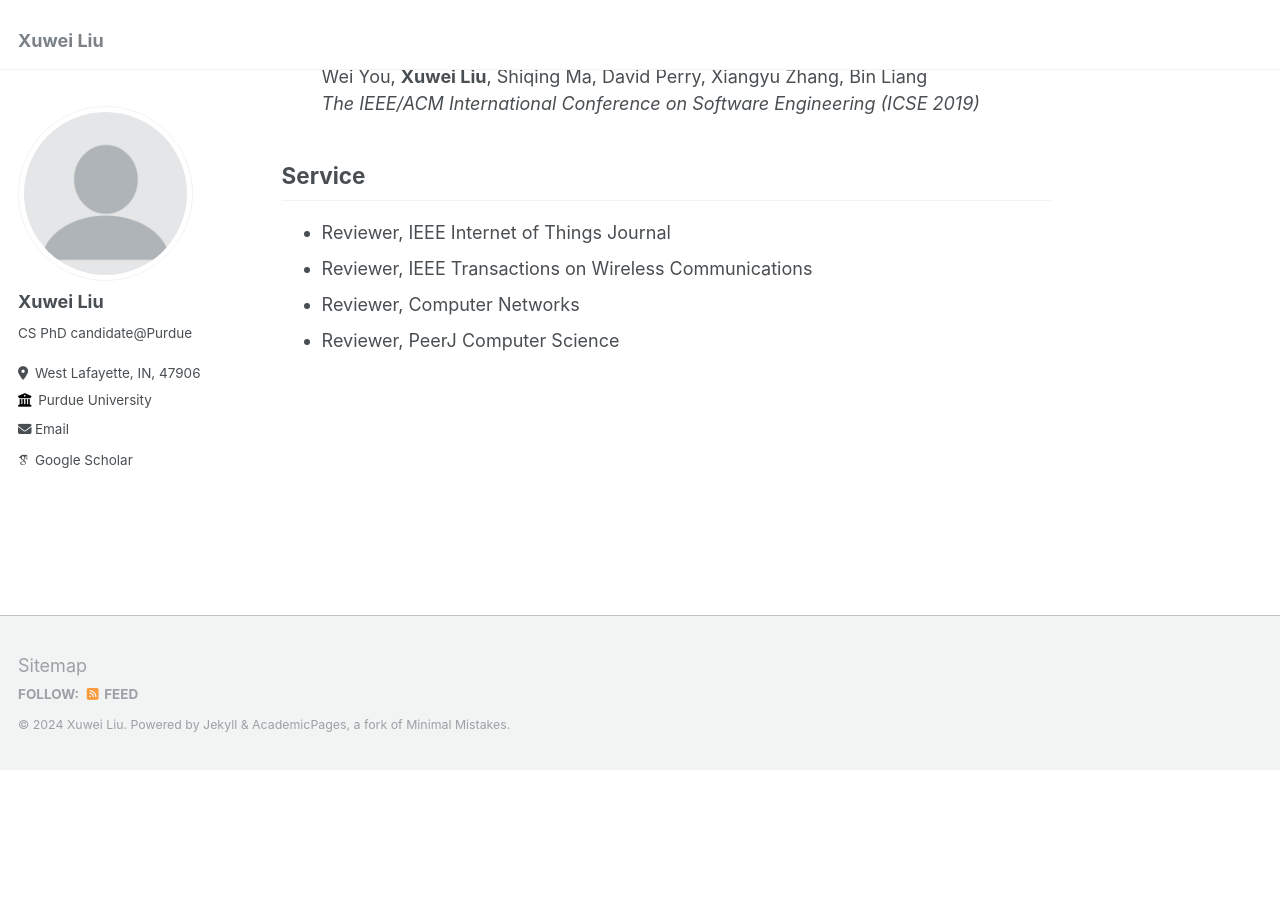
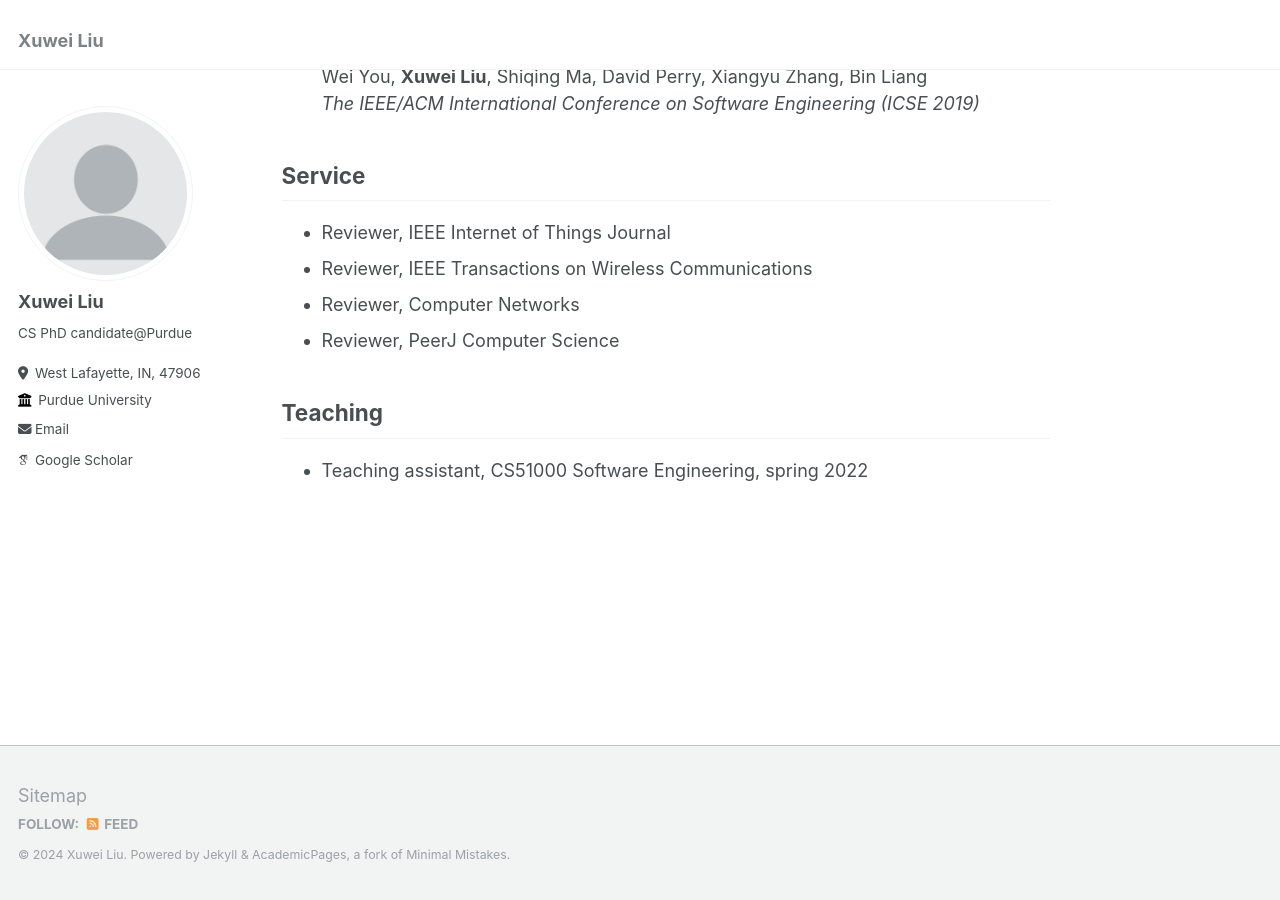
Before and after one commit to shellwayxw/shellwayxw.github.io, a Jekyll site: the page built from _pages/about.md, in a window 1280 px wide and 900 px high, scrolled down 1267 px. Built offline with Jekyll 4.4.1, drawn with Linux system fonts in a browser that asks for light colours; some web fonts are replaced; before the commit the page ends 2038 px from its top, so only the background shows below that.

Commit message:
Update about.md

```diff
--- a/_pages/about.md
+++ b/_pages/about.md
@@ -52,3 +52,6 @@ redirect_from:
 - Reviewer, IEEE Transactions on Wireless Communications
 - Reviewer, Computer Networks
 - Reviewer, PeerJ Computer Science
+
+## Teaching
+- Teaching assistant, CS51000 Software Engineering, spring 2022
```
